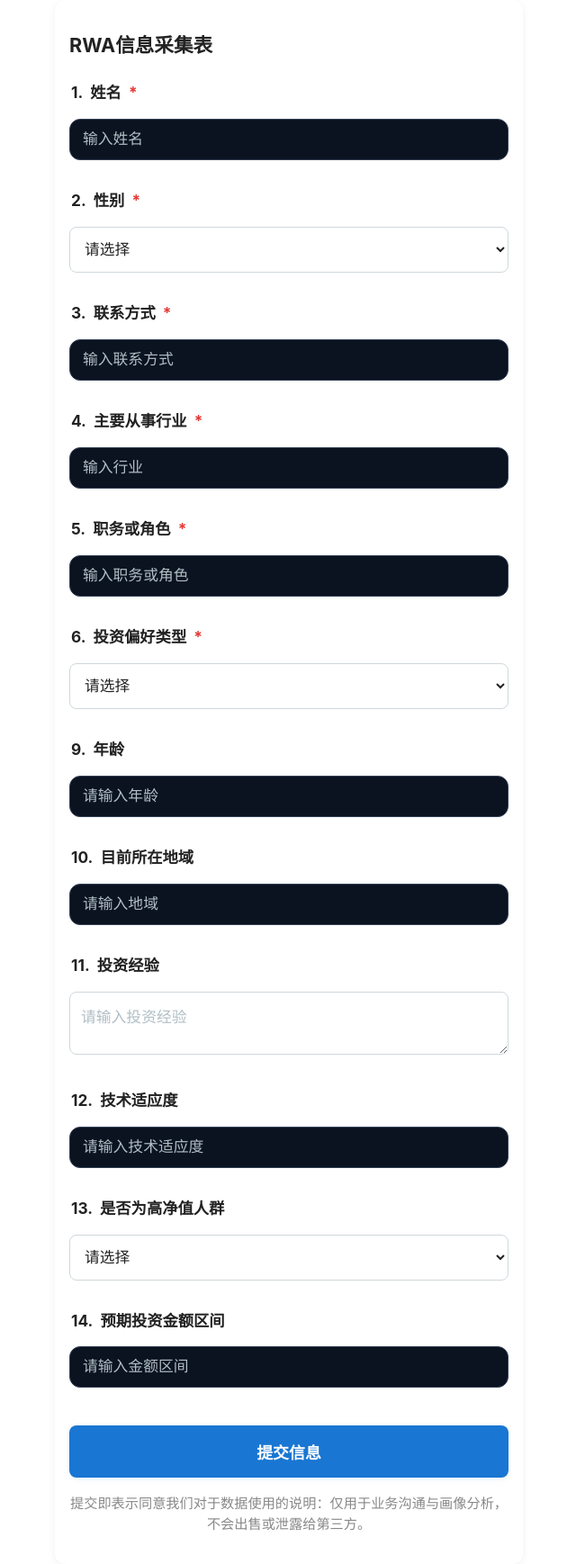
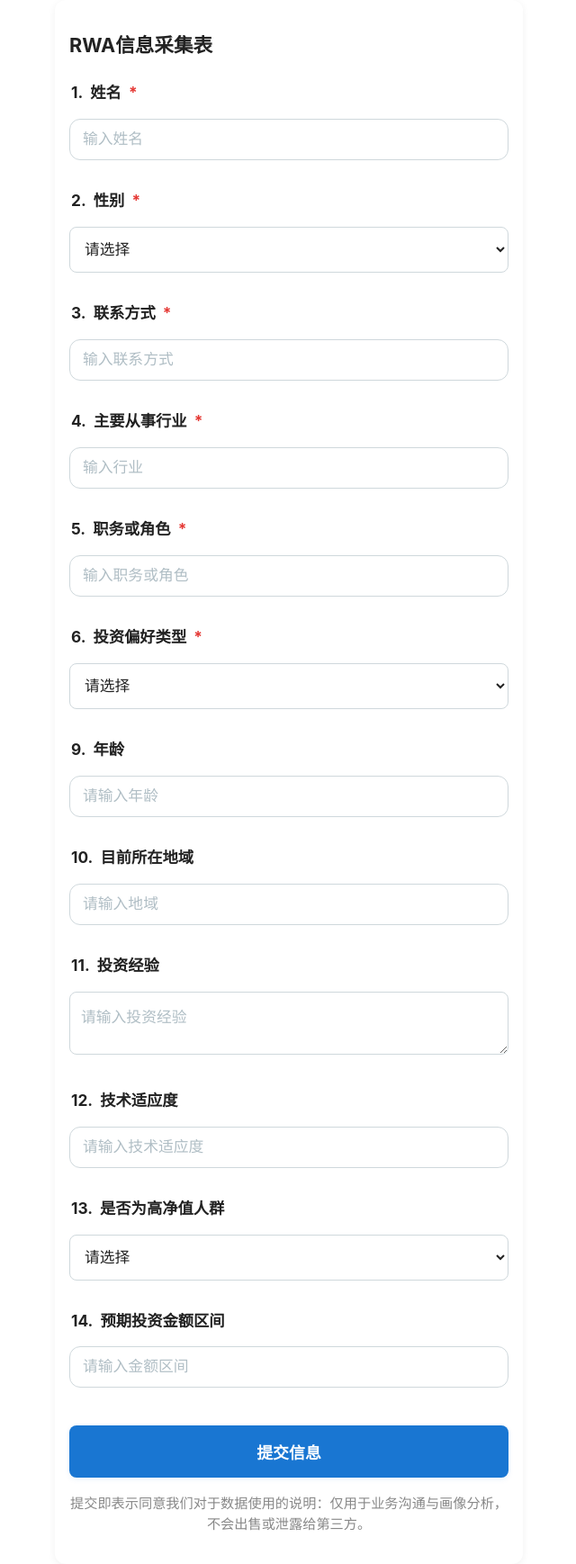
Before and after one commit to schetkfs/info_collector, a Flask app: page / in a window 1280 px wide. Shown: the whole page at 90% size, without its empty margins (319-959 px from the left). Run offline with Flask 3, Linux system fonts and the light colour scheme.

Commit message:
Update style.css

```diff
--- a/static/css/style.css
+++ b/static/css/style.css
@@ -7,7 +7,15 @@
 h1{margin:0 0 12px 0;font-size:28px;letter-spacing:0.2px;}
 .sub{color:var(--muted);margin-bottom:16px;}
 label{display:block;margin:14px 0 6px 2px;font-weight:600;}
-input[type=text], input[type=number], input[type=password], select, textarea{width:100%;padding:12px 14px;border:1px solid #334155;background:#0b1220;color:var(--text);border-radius:12px;outline:none;}
+input[type=text], input[type=number], input[type=password], select, textarea{
+    width:100%;
+    padding:12px 14px;
+    border:1px solid #cfd8dc;
+    background:#fff;
+    color:#222;
+    border-radius:12px;
+    outline:none;
+}
 input::placeholder, textarea::placeholder{color:#6b7280;}
 .btn{display:inline-block;background:var(--accent);color:#001018;border:0;padding:12px 18px;border-radius:12px;font-weight:700;cursor:pointer;margin-top:12px;}
 .btn:hover{filter:brightness(1.05);}
```
